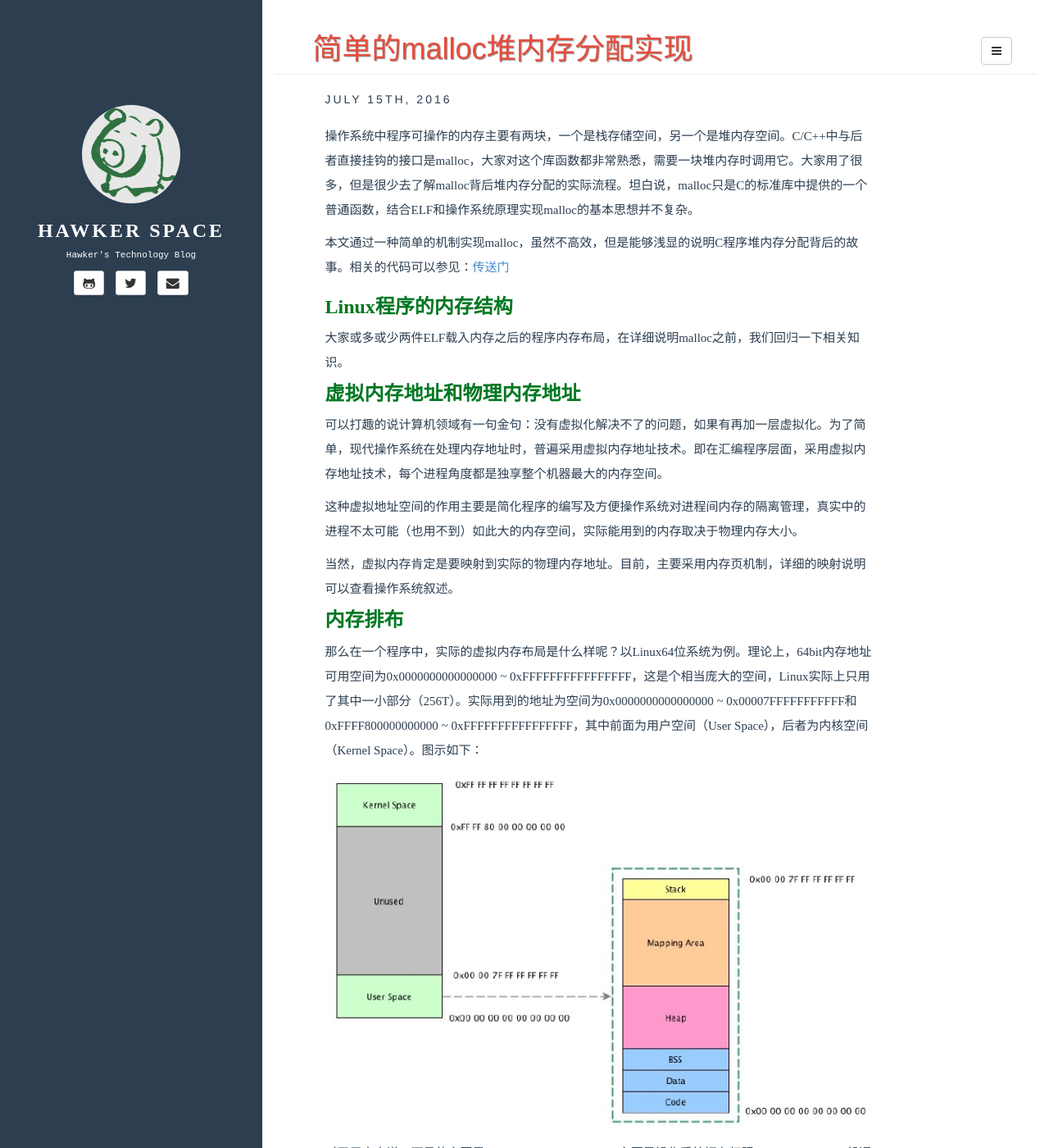
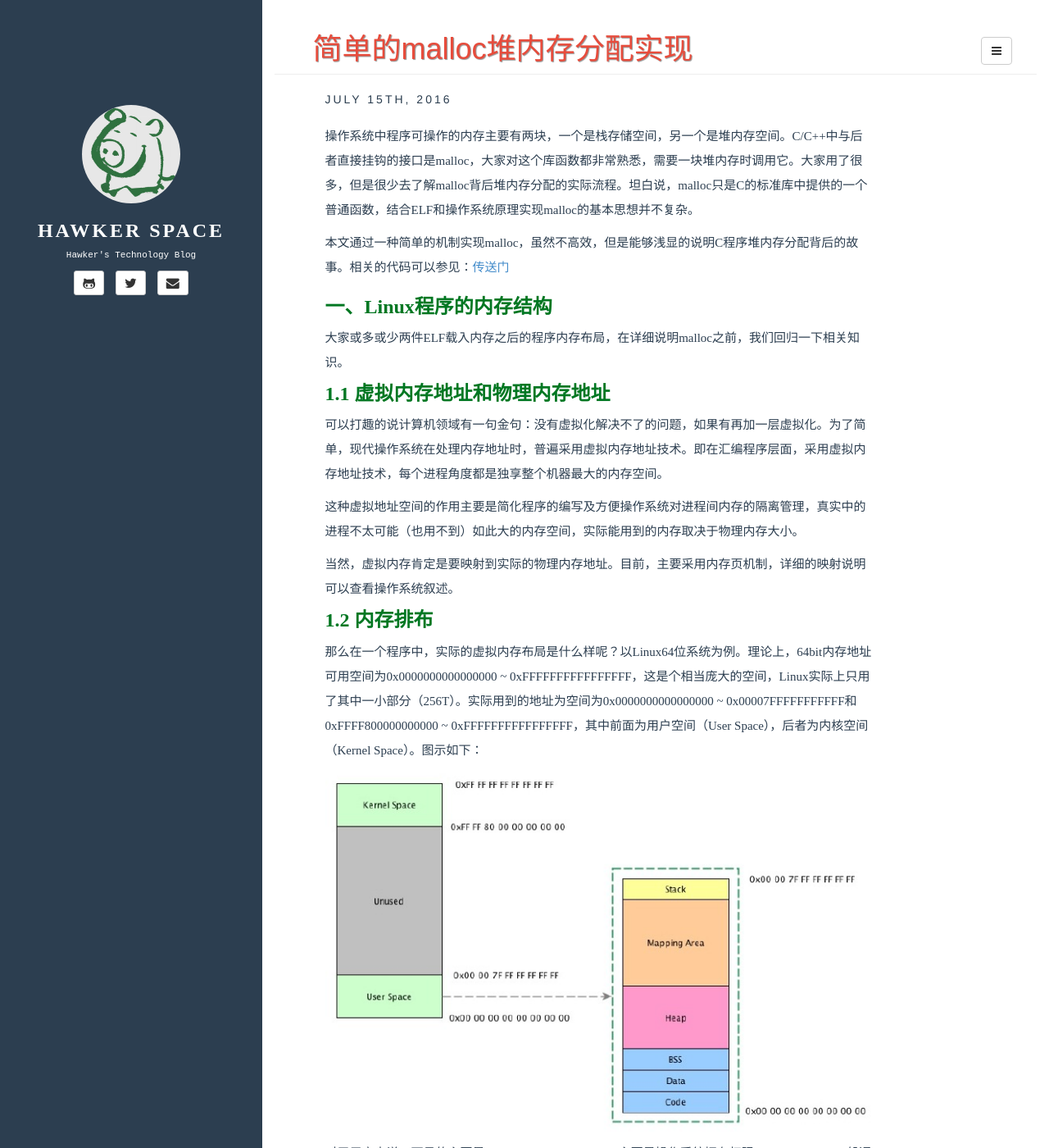
Before and after one commit to hawkxiang/hawkxiang.github.io, a Jekyll site: the page built from _posts/2016.07-15/2016-07-15-malloc-heap.md, in a window 1280 px wide and 1400 px high. Shown: the whole window at 82% size. Built offline with Jekyll 4.4.1, drawn with Linux system fonts in a browser that asks for light colours; comment, search, counter and statistics services are not loaded; some of the changed text lies outside the part shown.

Commit message:
Update 2016-07-15-malloc-heap.md

```diff
--- a/_posts/2016.07-15/2016-07-15-malloc-heap.md
+++ b/_posts/2016.07-15/2016-07-15-malloc-heap.md
@@ -15,18 +15,18 @@ tags:
 
 本文通过一种简单的机制实现malloc，虽然不高效，但是能够浅显的说明C程序堆内存分配背后的故事。相关的代码可以参见：[传送门](https://github.com/hawkxiang/Berkeley-CS162/tree/master/hw3)
 
-### Linux程序的内存结构
+### 一、Linux程序的内存结构
 
 大家或多或少两件ELF载入内存之后的程序内存布局，在详细说明malloc之前，我们回归一下相关知识。
 
-#### 虚拟内存地址和物理内存地址
+##### 1.1 虚拟内存地址和物理内存地址
 可以打趣的说计算机领域有一句金句：没有虚拟化解决不了的问题，如果有再加一层虚拟化。为了简单，现代操作系统在处理内存地址时，普遍采用虚拟内存地址技术。即在汇编程序层面，采用虚拟内存地址技术，每个进程角度都是独享整个机器最大的内存空间。
 
 这种虚拟地址空间的作用主要是简化程序的编写及方便操作系统对进程间内存的隔离管理，真实中的进程不太可能（也用不到）如此大的内存空间，实际能用到的内存取决于物理内存大小。
 
 当然，虚拟内存肯定是要映射到实际的物理内存地址。目前，主要采用内存页机制，详细的映射说明可以查看操作系统叙述。
 
-#### 内存排布
+##### 1.2 内存排布
 那么在一个程序中，实际的虚拟内存布局是什么样呢？以Linux64位系统为例。理论上，64bit内存地址可用空间为0x0000000000000000 ~ 0xFFFFFFFFFFFFFFFF，这是个相当庞大的空间，Linux实际上只用了其中一小部分（256T）。实际用到的地址为空间为0x0000000000000000 ~ 0x00007FFFFFFFFFFF和0xFFFF800000000000 ~ 0xFFFFFFFFFFFFFFFF，其中前面为用户空间（User Space），后者为内核空间（Kernel Space）。图示如下：
 ![Alt text](/upload/2016/11/memory.jpg "内存布局")
 
@@ -39,7 +39,7 @@ tags:
 5. Mapping Area：这里是与mmap系统调用相关的区域。大多数实际的malloc实现会考虑通过mmap分配较大块的内存区域，本文不讨论这种情况。这个区域自高地址向低地址增长。
 6. Stack：函数栈区，自高地址向低地址增长，其上方一般是内核地址；相关的指针是esp和ebp。
 
-#### Heap内存模型
+##### 1.3 Heap内存模型
 大家的一个错误理解是heap的内存已经分配好了，程序使用时只需要取一段就好。其实，并不是这样。Linux维护一个break指针，这个指针指向堆空间的某个地址。从堆起始地址到break之间的地址空间为映射好的，可以供进程访问；而从break往上，是未映射的地址空间，如果访问这段空间则程序会报错。所以，我们可以简单的理解，heap的内存也是要建立虚拟空间到实际内存的关系，当已分配的内存不满足程序要求时，需要移动break指针申请新的内存，这里其他需要进行内核。涉及的函数接口是brk和sbrk。两个系统调用的原型如下：
 
 {% highlight C linenos%}
@@ -50,10 +50,10 @@ brk将break指针直接设置为某个地址，而sbrk将break从当前位置移
 
 另外需要注意的是，由于Linux是按页进行内存映射的，所以如果break被设置为没有按页大小对齐，则系统实际上会在最后映射一个完整的页，从而实际已映射的内存空间比break指向的地方要大一些。但是使用break之后的地址是很危险的（尽管也许break之后确实有一小块可用内存地址）。
 
-### 实现malloc
+### 二、 实现malloc
 其实，malloc的实现有多种方式：空闲链表、位图map、内存池等。其中空闲链表最为简单，同时也容易让我们了解malloc功能原理，后两者效率更高。本文通过空闲链表技术，来阐述malloc的实现流程。
 
-#### 基本区块结构
+##### 2.1 基本区块结构
 空闲链表的思想比较通俗易懂，我们将堆内存以多个块（Block）的形式进行组织，每个块以链表的形式串起来。那么这里有一个问题，链表块本身获取本块的大小是一个难题；因此将每个块分为meta区和数据区，meta区记录数据块的元信息（数据区大小、空闲标志位、指针等等），数据区是真实分配的内存区域，并且数据区的第一个字节地址即为malloc返回的地址。可以定义block结构体如下：
 
 {% highlight C++ linenos%}
@@ -69,7 +69,7 @@ struct s_block {
 };
 {% endhighlight %}
 
-#### 寻找候选block
+##### 2.2 寻找候选block
 调用malloc时，如果选择合适的block返回内存呢？一般来说两种find算法：
 
 1. First fit: 从头开始找，使用第一个数据区大小大于要求size的块所谓此次分配的块
@@ -90,7 +90,7 @@ t_block find_block(t_block *last, size_t s) {
 {% endhighlight %}
 find_block从空闲链表头开始查找，第一个符合size要求的block返回它的起始地址，如果找不到这返回NULL。这里在遍历时会更新一个叫last的指针，这个指针始终指向当前遍历的block。这是为了如果找不到合适的block而开辟新block使用的，具体会在接下来的一节用到。
 
-#### 创建block开辟新内存
+##### 2.3 创建block开辟新内存
 如果，空闲链表中所有的block都不满足malloc要求的size，需要抵用sbrk申请内存，需要在链表最后开辟一个新的block。创建的流程如下：
 
 {% highlight C++ linenos%}
@@ -110,7 +110,7 @@ t_block extend_heap(t_block last, size_t s) {
 {% endhighlight %}
 这里首先获取break指针目前的位置，分配size+meta大小的一块内存，将新分配的block串入空闲链表，用的last我们在上一节已经提及。
 
-#### 分裂block
+##### 2.4 分裂block
 First_fit有一个比较致命的缺点，就是可能会让很小的size占据很大的一块block，此时，为了提高payload，应该在剩余数据区足够大的情况下，将其分裂为一个新的block，示意如下：
 ![Alt text](/upload/2016/11/split.jpg "block分裂")
 
@@ -131,7 +131,7 @@ void split_block(t_block b, size_t s) {
 }
 {% endhighlight %}
 
-#### malloc的实现
+##### 2.5 malloc的实现
 有了上面的工具代码，我们可以利用它们实现一个简单的malloc，提供分配heap内存的功能。内存对齐是一个必须的要求，malloc分配的block数据区按8字节对齐，所以在size不为8的倍数时，我们需要将size调整为大于size的最小的8的倍数：
 
 {% highlight C++ linenos%}
@@ -168,7 +168,7 @@ void *mm_malloc(size_t size) {
 {% endhighlight %}
 这里的`base`是空闲链表的头部，如果NULL很明显是需要直接分配一个block的。
 
-#### calloc的实现
+##### 2.6 calloc的实现
 calloc与malloc的区别很明显，只需要在malloc分配的内存上，进行初始化为0即可。由于我们的数据区是按8字节对齐的，所以为了提高效率，我们可以每8字节一组置0，而不是一个一个字节设置。我们可以通过新建一个size_t指针，将内存区域强制看做size_t类型来实现。
 
 {% highlight C++ linenos%}
@@ -185,7 +185,7 @@ void *mm_calloc(size_t number, size_t size) {
 }
 {% endhighlight %}
 
-#### free的实现
+##### 2.7 free的实现
 有内存分配，就需要内存释放的free函数。我们主要需要解决两个问题：
 
 1. 如何验证所传入的地址是有效地址，即是通过malloc方式分配的block中数据区首地址
@@ -257,7 +257,7 @@ void mm_free(void *ptr) {
 }
 {% endhighlight %}
 
-#### realloc的实现
+##### 2.8 realloc的实现
 为了实现realloc，需要一个是心啊内存复制的方案，基本逻辑如下：
 
 {% highlight C++ linenos%}
```
Also changed, not shown: other parts of _posts/2016.07-15/2016-07-15-malloc-heap.md (+1 -1 lines).
